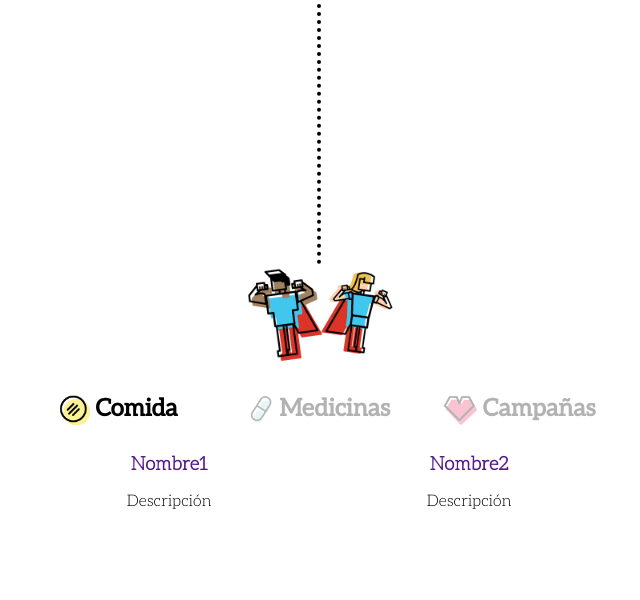
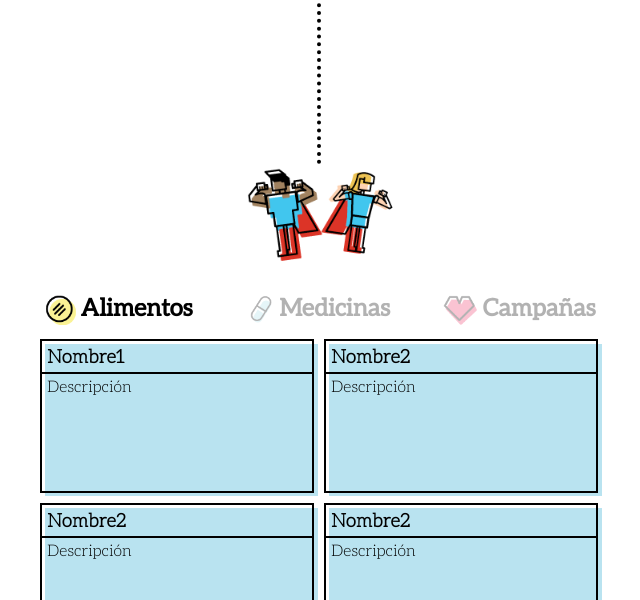
Before and after one commit to wircho/Tobias, a plain HTML site: page index.html in a window 1280 px wide. Shown: the part 186-786 px from the top of the page, without its empty margins (321-961 px from the left). Drawn offline with nearby package versions, Linux system fonts and the light colour scheme.

Commit message:
carticas

```diff
--- a/index.html
+++ b/index.html
@@ -7,7 +7,7 @@
 			$(document).ready(function() {
 				//Moving H1 away
 				$(window).scroll(function(){
-    				$("h1").css("top", Math.min(0, 250 - $(this).scrollTop()));
+    				$("h1").css("top", Math.min(0, 150 - $(this).scrollTop()));
 				});
 				//Constants
 				var titleTagName = "H2";
@@ -180,14 +180,30 @@
 				width: 35px;
 			}
 			#content > div {
+				position:relative;
 				display:inline-block;
 				/* Width of each cell */
 				/* Must be compatible with total/max width of content (~~~) */
-				width:300px;
+				width:270px;
 				/* Height of each cell */
 				height:150px;
 				margin:0px;
 				padding:0px;
+				border-style:solid;
+				border-color:black;
+				border-width:2px;
+				margin:5px;
+				text-align:left;
+			}
+			#content > div:after {
+				content:"";
+				position:absolute;
+				left:3px;
+				top:3px;
+				width:101%;
+				height:101%;
+				z-index:-1;
+				background-color:#b9e3f0;
 			}
 			/* Top header (unselected) */
 			.unselected-category {
@@ -204,19 +220,34 @@
 			.selected-category > a:link, .selected-category > a:visited, .selected-category > a:hover, .selected-category > a:active {
 				color:black;
 			}
+			/* Cell title container */
+			#content > div > h3 {
+				margin:0px;
+				padding:5px;
+				border-style:solid;
+				border-color:black;
+				border-width:0px;
+				border-bottom-width:2px;
+			}
 			/* Cell title links */
 			#content > div > h3 > a:link, #content > div > h3 > a:visited, #content > div > h3 > a:hover, #content > div > h3 > a:active {
 				font-family: aleolight;
+				color:black;
 				/* Removing this will make it underlined */
 				text-decoration:none;
 			}
 			p {
+				margin:0px;
+				margin-top:4px;
+				padding:0px;
+				padding-left:5px;
+				padding-right:5px;
 				font-family: aleolight;
 			}
 			#vertical-dotted-line {
 				display:inline-block;
    				border-left: 4px dotted black;
-    			height: 300px;
+    			height: 200px;
     			width:0px;
 			}
 			#people {
@@ -234,7 +265,7 @@
 		<div id="vertical-dotted-line"></div>
 		<div id="people"></div>
 		<div id="content">
-			<h2 class="col-1 selected-category" data-category="food">Comida</h2><div>
+			<h2 class="col-1 selected-category" data-category="food">Alimentos</h2><div>
 				<h3><a href="">Nombre1</a></h3>
 				<p>Descripci&oacute;n</p>
 			</div><div>
```
